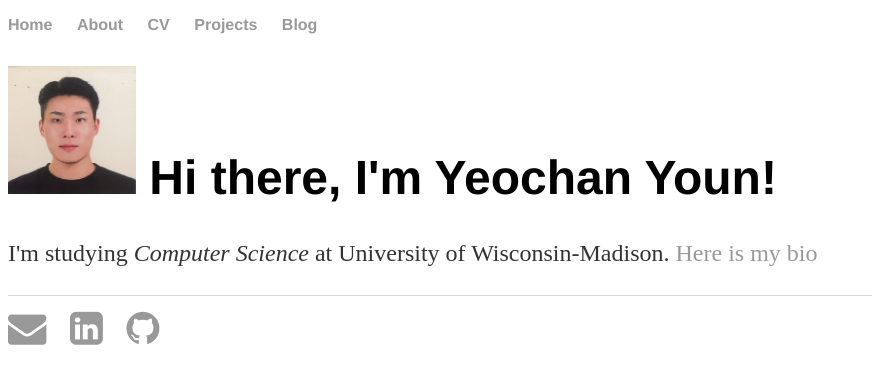
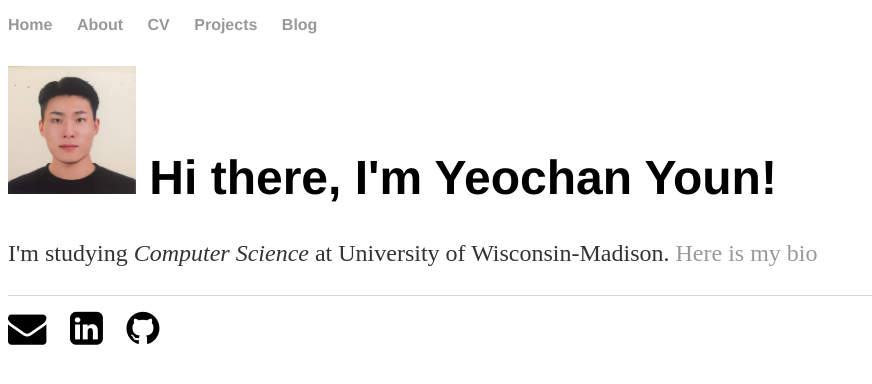
Before and after one commit to YeochanYoun119/YeochanYoun119.github.io, a Jekyll site: the page built from index.html, in a window 1280 px wide. Shown: the top 384 px of the page, without its empty margins (0-872 px from the left). Built offline with Jekyll 4.4.1, drawn with Linux system fonts in a browser that asks for light colours; nearby versions of some CDN libraries.

Commit message:
Update default.html

```diff
--- a/_layouts/default.html
+++ b/_layouts/default.html
@@ -23,9 +23,9 @@
 </div><!-- /.container -->
 <footer>
 	<ul>
-		<li><a href="mailto:yyoun5@wisc.edu"><i class="fa fa-envelope fa-3x" aria-hidden="true"></i></a></li>
-		<li><a href="https://www.linkedin.com/in/yeochan-youn"><i class="fa fa-linkedin-square fa-3x"></i></a></li>
-		<li><a href="https://github.com/YeochanYoun119"><i class="fa fa-github fa-3x"></i></a></li>
+		<li><a href="mailto:yyoun5@wisc.edu"><i class="fa fa-envelope fa-3x" aria-hidden="true" style="color:black"></i></a></li>
+		<li><a href="https://www.linkedin.com/in/yeochan-youn"><i class="fa fa-linkedin-square fa-3x" style="color:black"></i></a></li>
+		<li><a href="https://github.com/YeochanYoun119"><i class="fa fa-github fa-3x" style="color:black"></i></a></li>
 	</ul>
 </footer>
 </body>
```
